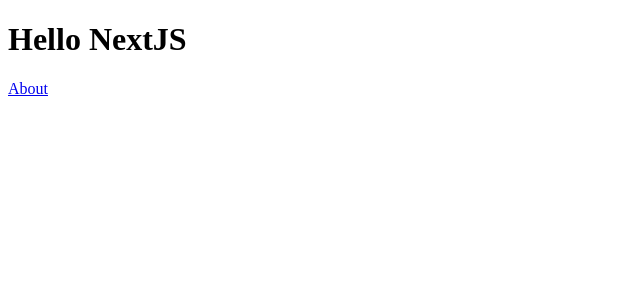
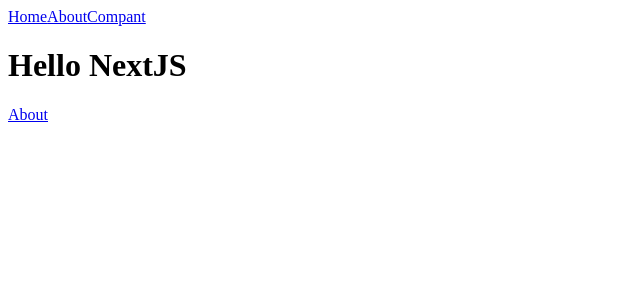
Before and after one commit to Darwin1209/next_learning, a Next.js app: page / in a window 1280 px wide. Shown: the top 300 px of the page, without its empty margins (0-640 px from the left). Built offline with nearby package versions, Linux system fonts and the light colour scheme.

Commit message:
Added loyat in page

```diff
--- /dev/null
+++ b/components/MainLayout/MainLayout.js
@@ -0,0 +1,25 @@
+import Head from "next/head";
+import Link from "next/link";
+
+export default function MainLayout({ children, title = "My best App" }) {
+  return (
+    <>
+      <Head>
+        <title>{title}</title>
+        <meta charSet="utf-8" />
+      </Head>
+      <nav>
+        <Link href="/">
+          <a>Home</a>
+        </Link>
+        <Link href="/about">
+          <a>About</a>
+        </Link>
+        <Link href="/about/company">
+          <a>Compant</a>
+        </Link>
+      </nav>
+      <main>{children}</main>
+    </>
+  );
+}
--- /dev/null
+++ b/components/MainLayout/index.js
@@ -0,0 +1,3 @@
+import MainLayout from "./MainLayout.js";
+
+export default MainLayout;
--- a/pages/about/company.js
+++ b/pages/about/company.js
@@ -1,7 +1,9 @@
+import MainLayout from "../../components/MainLayout";
+
 export default function Company() {
   return (
-    <main>
+    <MainLayout>
       <h1>company page</h1>
-    </main>
+    </MainLayout>
   );
 }
--- a/pages/index.js
+++ b/pages/index.js
@@ -1,20 +1,15 @@
 import Link from "next/link";
-import Head from "next/head";
+import MainLayout from "../components/MainLayout";
 
 export default function Index() {
   return (
-    <main>
-      <Head>
-        <title>My first Next.JS project</title>
-        <meta name="keywords" content="NextJS" />
-        <meta charSet="utf-8"/>
-      </Head>
+    <MainLayout>
       <h1>Hello NextJS</h1>
       <p>
         <Link href="/about">
           <a>About</a>
         </Link>
       </p>
-    </main>
+    </MainLayout>
   );
 }
```
Also changed, not shown: components/Test/A.js (added, +3 -0 lines), components/Test/B.js (added, +3 -0 lines), components/Test/index.js (added, +4 -0 lines), pages/about/index.js (+8 -8 lines).
